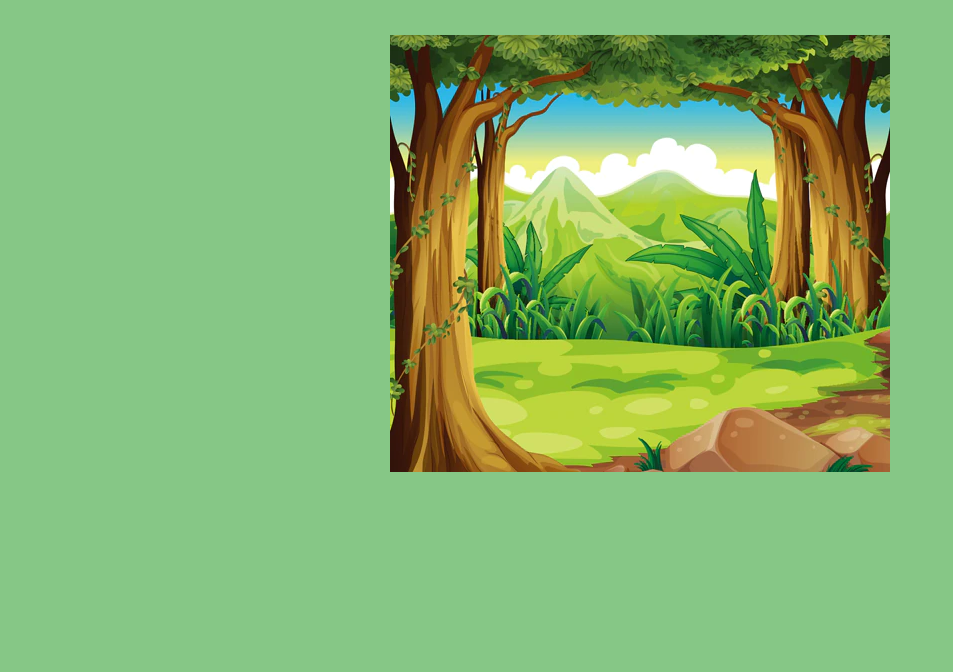
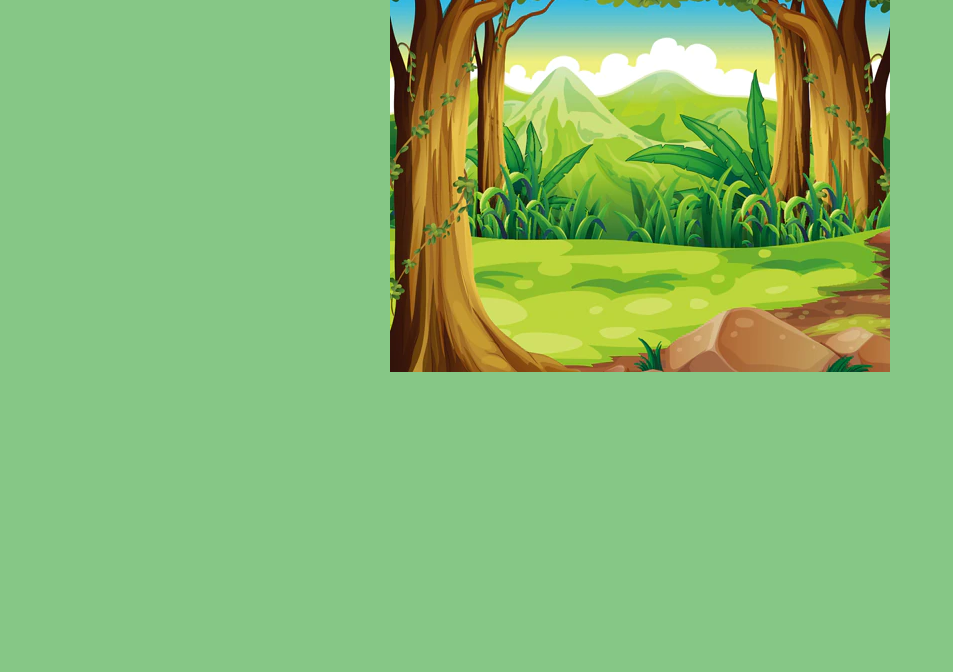
Before and after one commit to Nursaadet/Animation-2, a plain HTML site: page index.html in a window 1280 px wide. Shown: the part 260-932 px from the top of the page, without its empty margins (0-953 px from the left). After the commit the page ends 800 px from the top, so only its background shows below. Drawn offline with Linux system fonts and the light colour scheme.

Commit message:
last changes

```diff
--- a/style.css
+++ b/style.css
@@ -3,7 +3,7 @@ body {
   align-items: center;
   justify-items: center;
   padding: 100px;
-  margin: 100px;
+  margin: 0px;
   flex-direction: column;
   background-color: rgba(27, 151, 27, 0.529);
 }
```
